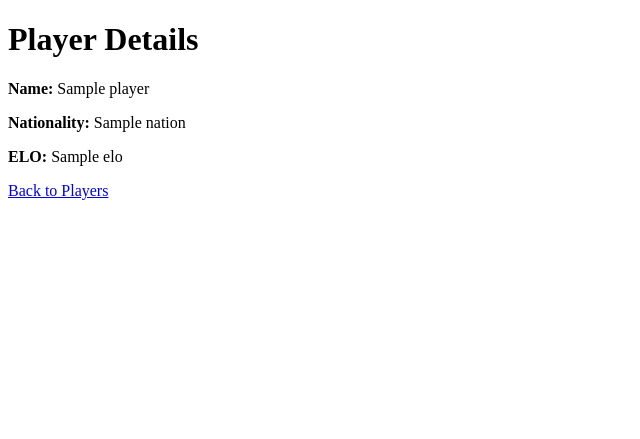
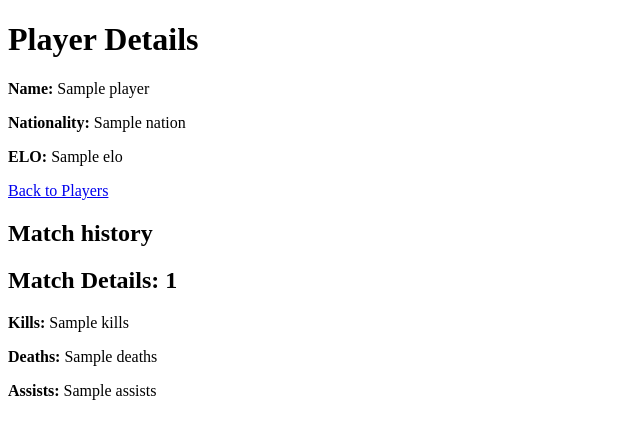
Before and after one commit to domnanob/laravelcrudapp, a Laravel app: template resources/views/players/show.blade.php in a window 1280 px wide. Shown: the top 439 px of the page, without its empty margins (0-640 px from the left). Run offline with Laravel 12, Linux system fonts and the light colour scheme; the template is opened without the code that fills it: most values are stand-ins (such as "Sample title", 1, 10 or a date in 2020).

Commit message:
made show page for player with match history

```diff
--- a/resources/views/players/show.blade.php
+++ b/resources/views/players/show.blade.php
@@ -11,5 +11,14 @@
     <p><strong>Nationality:</strong> {{ $player->nation }}</p>
     <p><strong>ELO:</strong> {{ $player->elo }}</p>
     <a href="{{ route('players.index') }}">Back to Players</a>
+
+    <h2>Match history</h2>
+    @foreach($player->plays as $play)
+        <h2>Match Details: {{ $play->id }}</h2>
+        <p><strong>Kills:</strong> {{ $play->kills }}</p>
+        <p><strong>Deaths:</strong> {{ $play->deaths }}</p>
+        <p><strong>Assists:</strong> {{ $play->assists }}</p>
+    @endforeach
+
 </body>
 </html>
```
